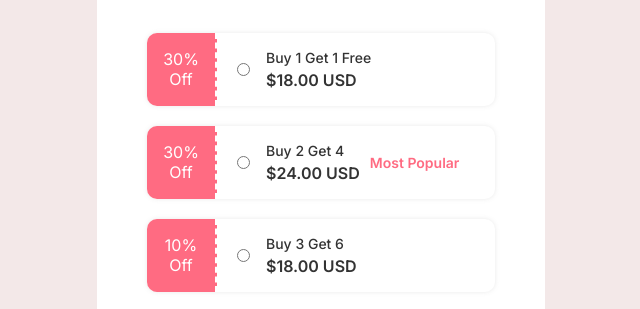
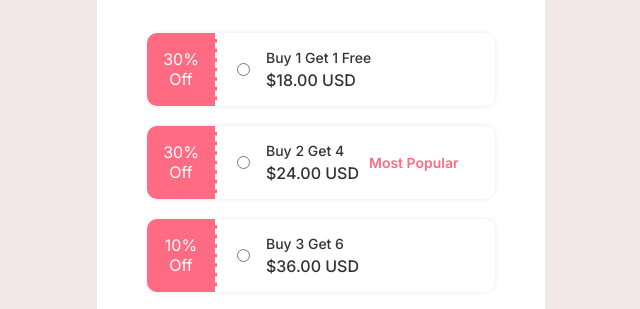
Before and after one commit to fatalegayatri/Card, a plain HTML site: page index.html in a window 1280 px wide. Shown: the part 218-527 px from the top of the page, 319-959 px from the left. Drawn offline with Linux system fonts and the light colour scheme.

```diff
--- a/index.html
+++ b/index.html
@@ -197,7 +197,7 @@
                                         10% Off
                                     </span></p>
                                 <p class="offer">
-                                    $18.00 USD
+                                    $36.00 USD
                                 </p>
                             </div>
 
--- a/style.css
+++ b/style.css
@@ -131,7 +131,7 @@
 }
 .offer{
     font-size: 14x;
-    font-weight: 600;
+    font-weight: 500;
     color: #333;
 }
 .heading{
```
